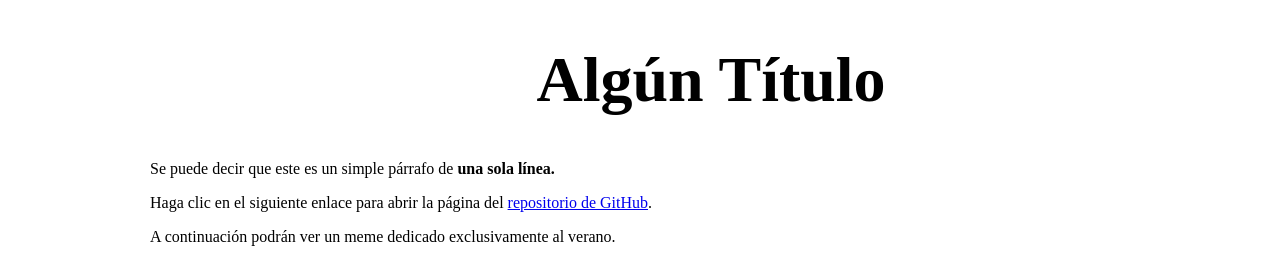
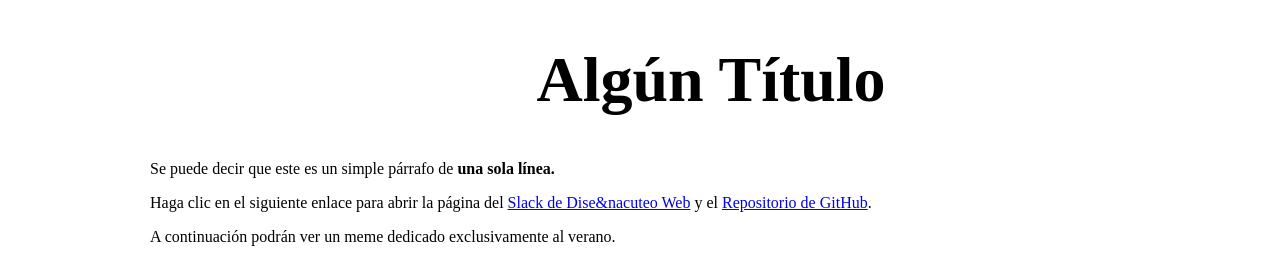
Before and after one commit to edwinacunav/Tarea01, a plain HTML site: page index.html in a window 1280 px wide. Shown: the top 259 px of the page. Drawn offline with Linux system fonts and the light colour scheme; grey boxes are pictures that could not be loaded.

Commit message:
Update index.html
Fixed Slack link and added link to the GitHub repository.

```diff
--- a/index.html
+++ b/index.html
@@ -14,7 +14,8 @@
     <p>Se puede decir que este es un simple p&aacuterrafo de <strong>una sola
     l&iacutenea.</strong></p>
     <p>Haga clic en el siguiente enlace para abrir la p&aacutegina del
-    <a href="https://bs-introtowebdev.slack.com/x-11118154546-11262358518/">repositorio de GitHub</a>.</p>
+    <a href="https://bs-introtowebdev.slack.com/x-11118154546-11262358518/">Slack de Dise&nacuteo Web</a> y el
+    <a href="https://github.com/smoothness/bs-intro-to-web-dev">Repositorio de GitHub</a>.</p>
     <p>A continuaci&oacuten podr&aacuten ver un meme dedicado exclusivamente al verano.</p>
     <img src="http://s2.quickmeme.com/img/14/14bae0e1aaee6dfa754b5c7e0979f16686fe401d01ed5cd3f887490ae53c31a9.jpg"/>
     <table border=”1″>
```
